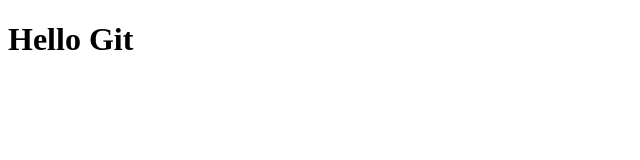
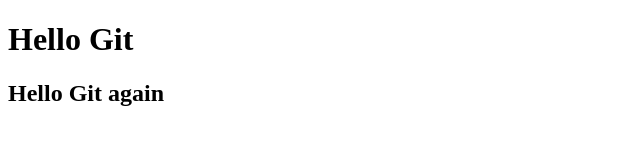
Before and after one commit to dmitryrozhkov/git_test, a plain HTML site: page index.html in a window 1280 px wide. Shown: the whole page, without its empty margins (0-640 px from the left). Drawn offline with Linux system fonts and the light colour scheme.

Commit message:
Second commit

```diff
--- a/index.html
+++ b/index.html
@@ -6,6 +6,7 @@
 </head>
 <body>
 	<h1>Hello Git</h1>
+	<h2>Hello Git again</h2>
 
 </body>
 </html>
```
